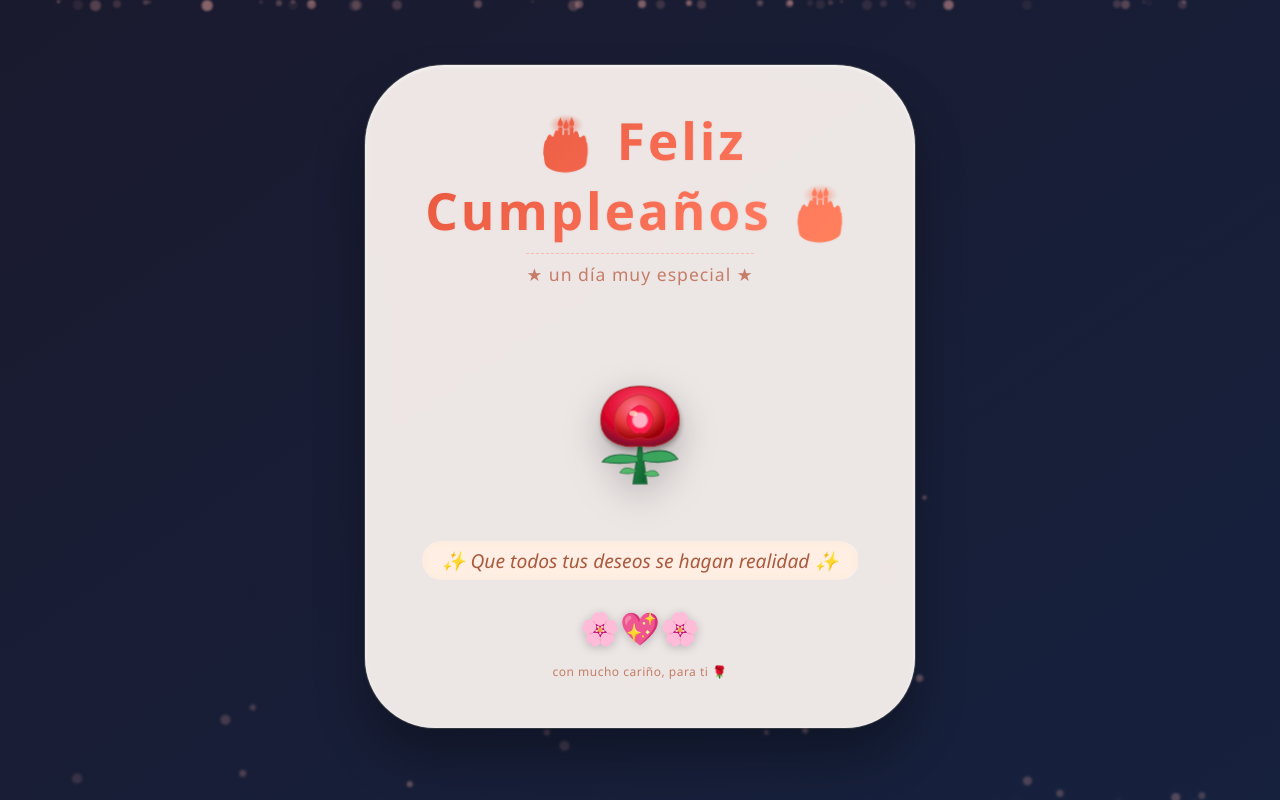
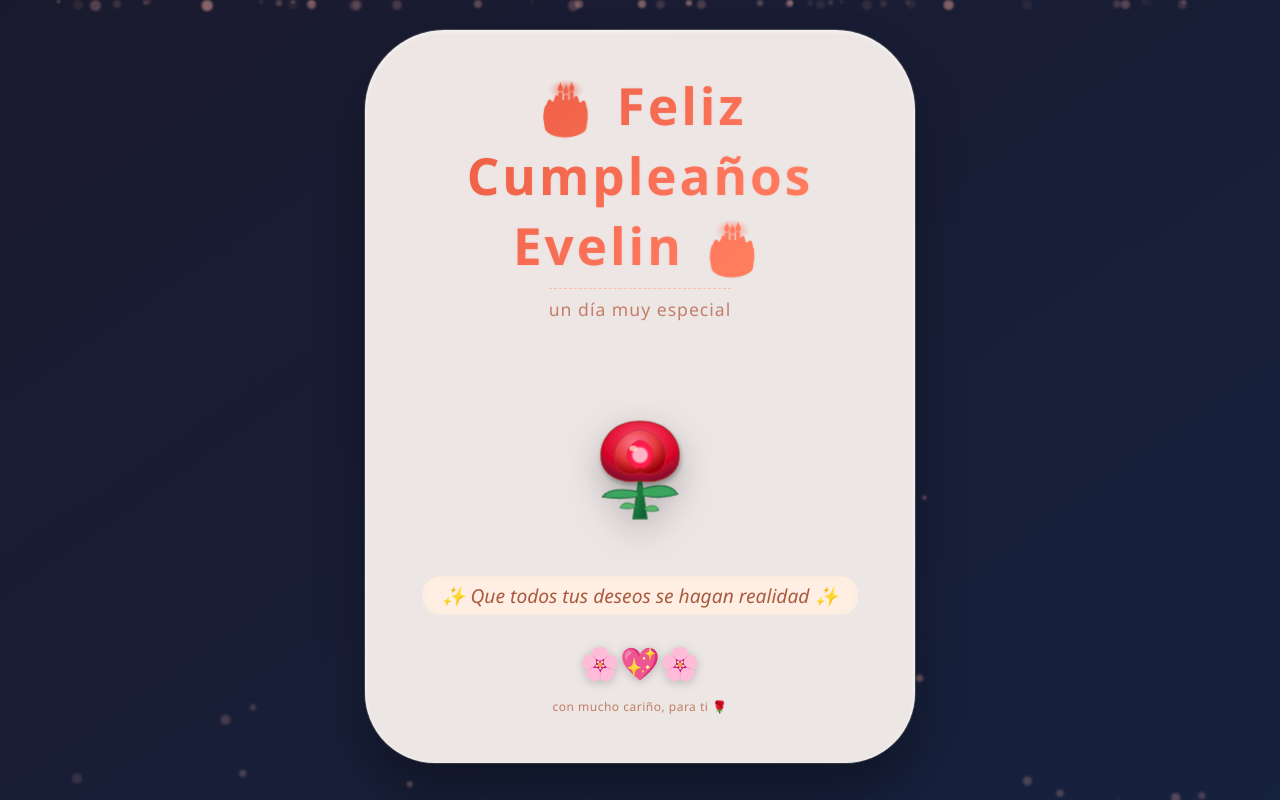
Before and after one commit to FRANCISCO-CASTANEDA/FelizCumple, a plain HTML site: page index.html in a window 1280 px wide. Drawn offline with Linux system fonts and the light colour scheme.

Commit message:
Update index.html
Detalles y bugs corregidos

```diff
--- a/index.html
+++ b/index.html
@@ -3,7 +3,7 @@
 <head>
     <meta charset="UTF-8">
     <meta name="viewport" content="width=device-width, initial-scale=1.0, user-scalable=no">
-    <title>Feliz Cumpleaños - Rosa Animada</title>
+    <title>Feliz Cumpleaños Vale!</title>
     <style>
         * {
             margin: 0;
@@ -249,8 +249,8 @@
 <div class="particle-bg" id="particleBg"></div>
 
 <div class="card">
-    <div class="birthday-text">🎂 Feliz Cumpleaños 🎂</div>
-    <div class="sub">★ un día muy especial ★</div>
+    <div class="birthday-text">🎂 Feliz Cumpleaños Evelin 🎂</div>
+    <div class="sub">un día muy especial </div>
 
     <!-- Rosa SVG animada y elegante -->
     <div class="rose-container">
@@ -417,7 +417,7 @@
             setTimeout(() => { textElem.style.transform = ''; }, 200);
             // Crear mensaje temporal flotante de cariño
             const loveMsg = document.createElement('div');
-            loveMsg.innerText = '🌹 ¡Te quiero mucho! 🌹';
+            loveMsg.innerText = 'Que te la pases feliz y tqm! ';
             loveMsg.style.position = 'fixed';
             loveMsg.style.bottom = '25%';
             loveMsg.style.left = '50%';
```
